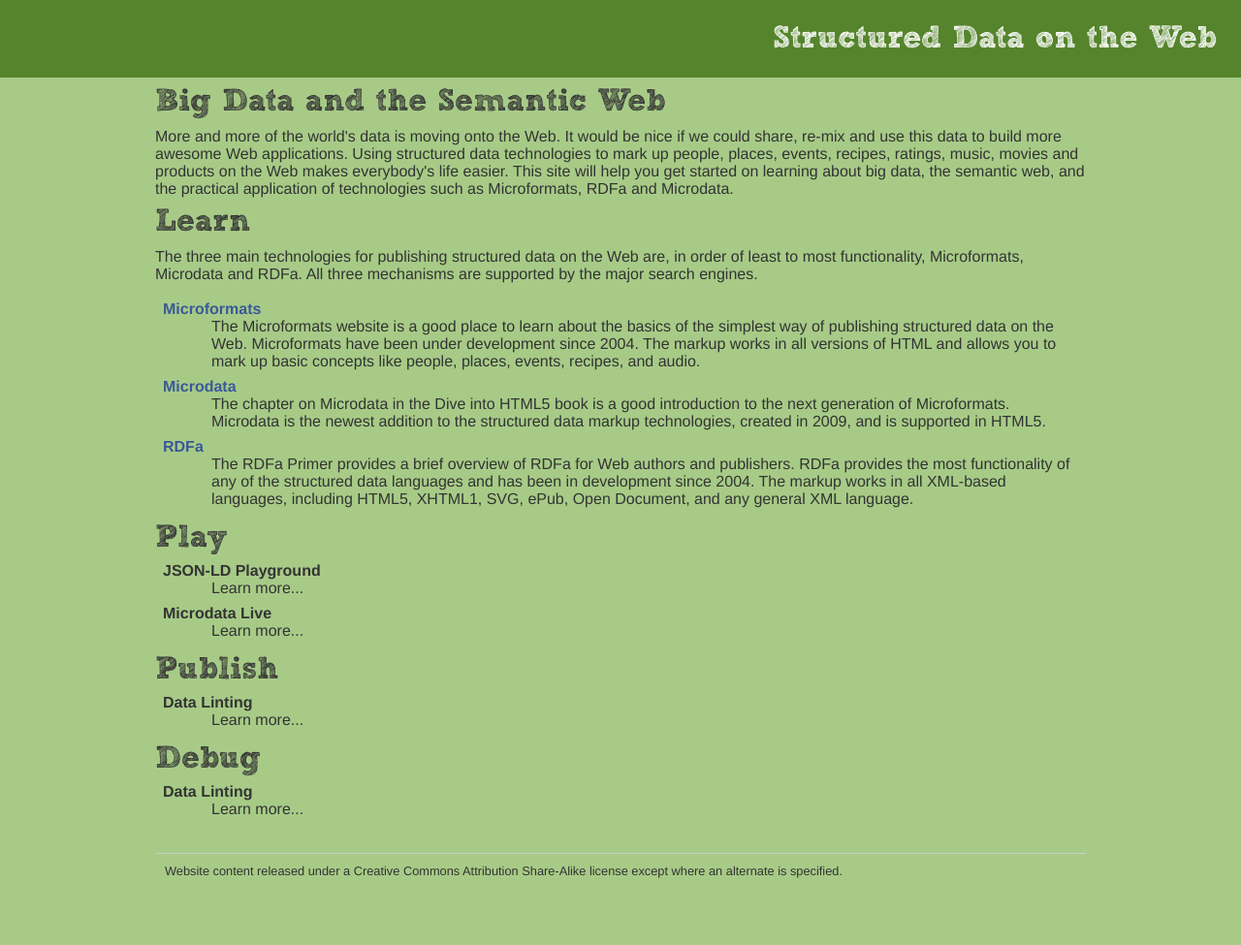
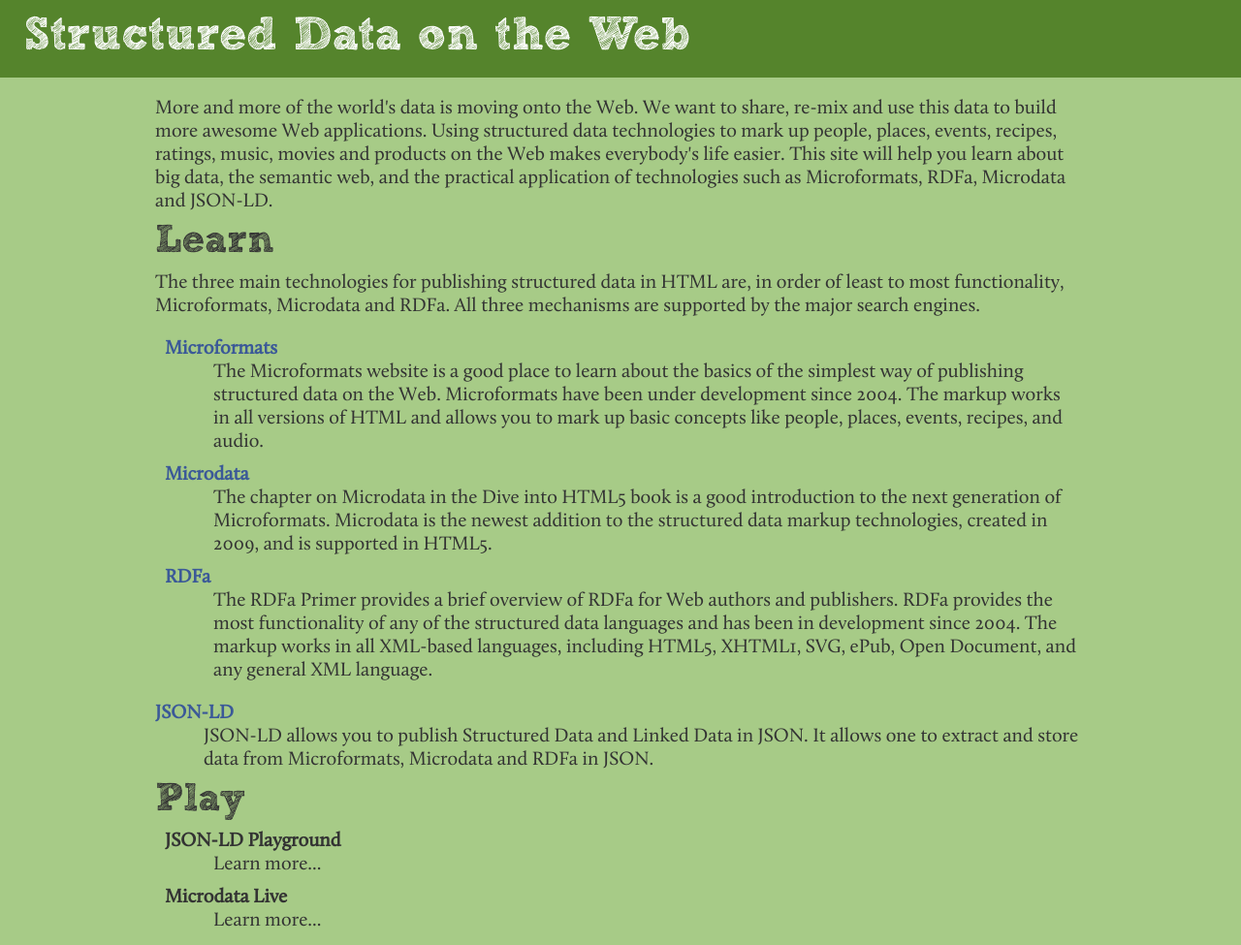
Before and after one commit to structured-data/structured-data.org, a plain HTML site: page index.html in a window 1280 px wide. Shown: the top 975 px of the page at 97% size. Before the commit the page ends 916 px from the top, so only its background shows below. Drawn offline with Linux system fonts and the light colour scheme.

Commit message:
Added more CSS styling and content to home page.

```diff
--- a/css/site.css
+++ b/css/site.css
@@ -4,6 +4,12 @@
 font-family: "sketch-rockwell";
 src: url("SketchRockwell-Bold.ttf");
 }
+
+@font-face {
+font-family: "calluna";
+src: url("Calluna-Regular.ttf");
+}
+
 
 * {
 margin: 0;
@@ -16,8 +22,8 @@ html {
 body {
 color: #333;
 background-color: #a7cb87;
-font-family: Helvetica Neue, Helvetica, Arial, sans-serif;
-font-size: 16px;
+font-family: "calluna", Georgia, serif;
+font-size: 1.25em;
 }
 
 a {
@@ -32,7 +38,7 @@ text-decoration: underline;
 
 h1 {
 font-size: 2.0em;
-font-family: "sketch-rockwell", Georgia, Serif;
+font-family: "sketch-rockwell", Helvetica, Arial, serif;
 }
 
 p {
@@ -95,10 +101,10 @@ margin: 0 auto;
 
 #header h1 {
 position: relative;
-float: right;
-margin-top: 25px;
-margin-right: 25px;
-font-size: 32px;
+float: left;
+margin-top: 15px;
+margin-left: 25px;
+font-size: 48px;
 }
 
 #header a {
--- a/index.html
+++ b/index.html
@@ -24,19 +24,18 @@
 
    <div id="content">
     <div id="intro">
-     <h1>Big Data and the Semantic Web</h1>
-     <p>More and more of the world's data is moving onto the Web. It would be
-     nice if we could share, re-mix and use this data to build more awesome Web
+     <p>More and more of the world's data is moving onto the Web. We want to
+     share, re-mix and use this data to build more awesome Web
      applications. Using structured data technologies to mark up people,
      places, events, recipes, ratings, music, movies and products on the Web
-     makes everybody's life easier. This site will help you get started on
-     learning about big data, the semantic web, and the practical application
-     of technologies such as Microformats, RDFa and Microdata.</p>
+     makes everybody's life easier. This site will help you
+     learn about big data, the semantic web, and the practical application
+     of technologies such as Microformats, RDFa, Microdata and JSON-LD.</p>
     </div>
 
     <div id="learn">
      <h1>Learn</h1>
-     <p>The three main technologies for publishing structured data on the Web
+     <p>The three main technologies for publishing structured data in HTML
      are, in order of least to most functionality, Microformats, Microdata
      and RDFa. All three mechanisms are supported by the major search engines.
      </p>
@@ -59,6 +58,11 @@
       data languages and has been in development since 2004. The markup works
       in all XML-based languages, including HTML5, XHTML1, SVG, ePub, Open
       Document, and any general XML language.</dd>
+     </dl>
+      <dt><a href="http://json-ld.org/">JSON-LD</a></dt>
+      <dd>JSON-LD allows you to publish Structured Data and Linked Data in
+      JSON. It allows one to extract and store data from Microformats, Microdata
+      and RDFa in JSON.</dd>
      </dl>
     </div>
 
```
Also changed, not shown: css/Calluna-Regular.ttf (added).
